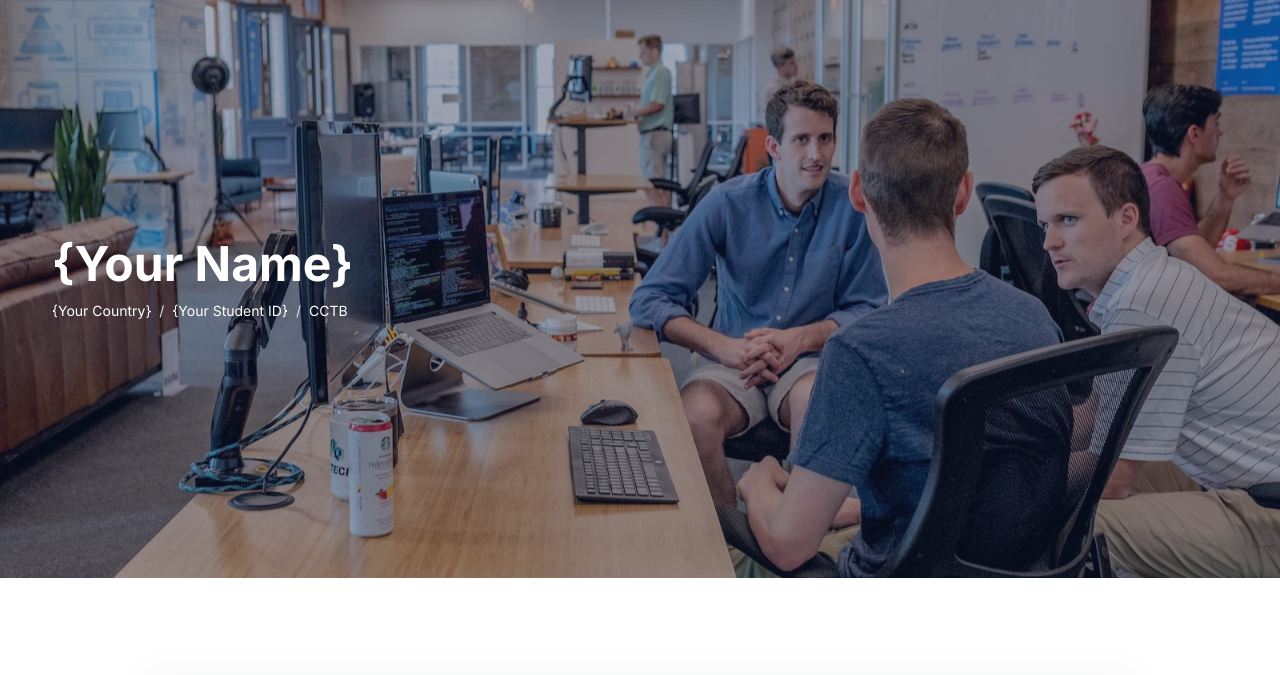
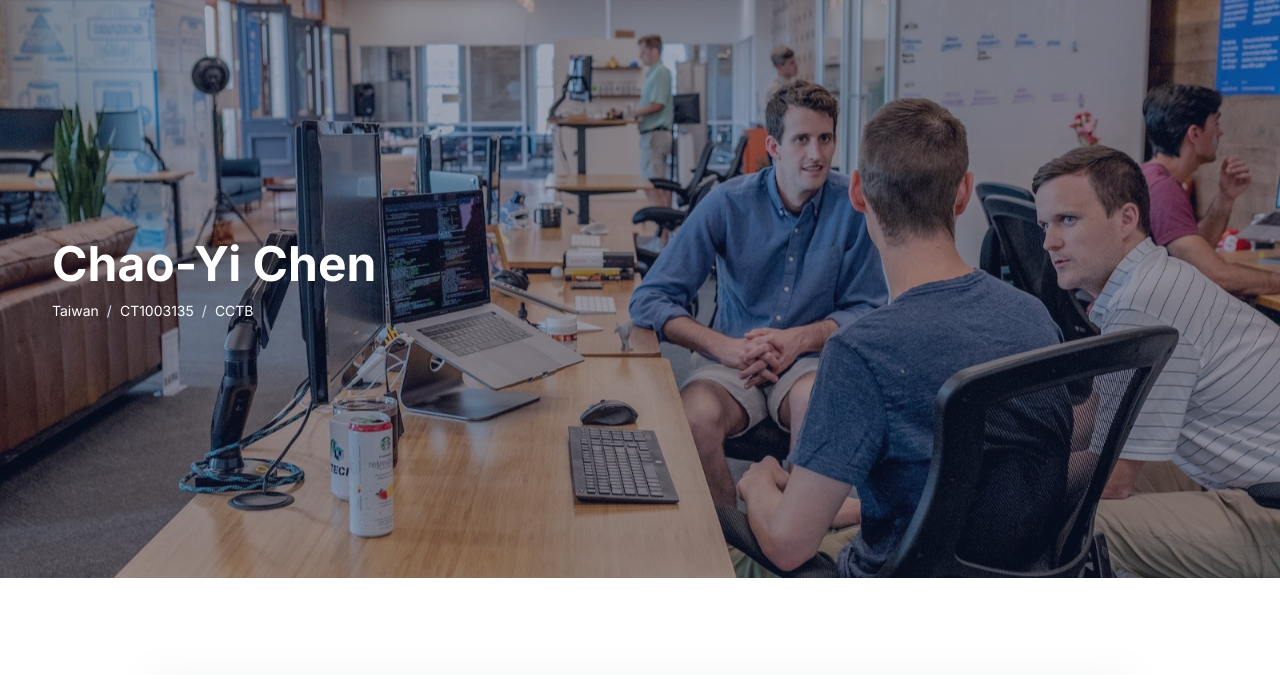
Before and after one commit to ChaoYiChenTW/Lab11_DevOps_ChaoYiChen, a plain HTML site: page public/index.html in a window 1280 px wide. Shown: the part 102-777 px from the top of the page. Drawn offline with Linux system fonts and the light colour scheme.

Commit message:
fix: modified personal info

```diff
--- a/public/index.html
+++ b/public/index.html
@@ -93,13 +93,13 @@ May 30 2024
 					<div class="d-table-cell align-middle">
 
 						<h1 class="display-5 fw-bold">
-							{Your Name}
+							Chao-Yi Chen
 						</h1>
 
 						<nav aria-label="breadcrumb">
 							<ol class="breadcrumb small justify-content-md-start justify-content-center">
-								<li class="breadcrumb-item"><a class="text-white" href="#">{Your Country}</a></li>
-								<li class="breadcrumb-item"><a class="text-white" href="#">{Your Student ID}</a></li>
+								<li class="breadcrumb-item"><a class="text-white" href="#">Taiwan</a></li>
+								<li class="breadcrumb-item"><a class="text-white" href="#">CT1003135</a></li>
 								<li class="breadcrumb-item text-white active" aria-current="page">CCTB</li>
 							</ol>
 						</nav>
```
